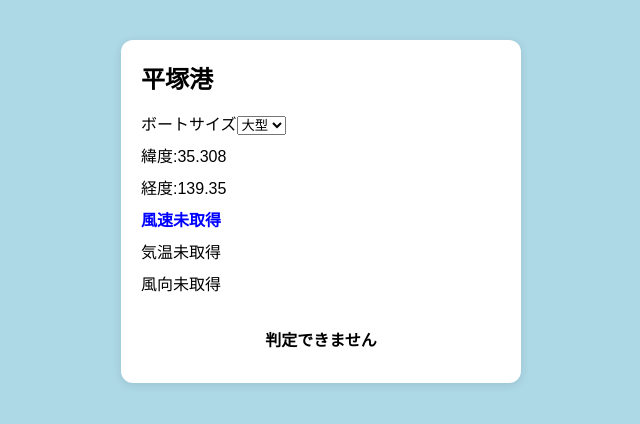
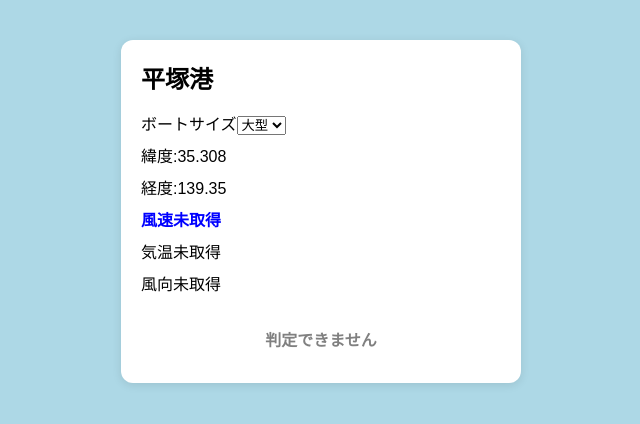
Before and after one commit to shunsekai/departure-checker, a React (Vite) app: page /ports/hiratsuka in a window 1280 px wide. Shown: the top 424 px of the page, without its empty margins (319-959 px from the left). Built offline with nearby package versions, Linux system fonts and the light colour scheme; no server answers.

Commit message:
判定ロジックを追加しました

```diff
--- a/src/pages/PortDetail.tsx
+++ b/src/pages/PortDetail.tsx
@@ -61,6 +61,16 @@ export default function PortDetail() {
       }
     }
   };
+  const status = departureStatus();
+  const statusClass =
+    status === "出港可能"
+      ? styles.safe
+      : status === "出港注意"
+        ? styles.warning
+        : status === "出港不可"
+          ? styles.danger
+          : styles.unknown;
+
   const getWindDirection = () => {
     if (windDirection === null) return;
     if (windDirection < 45 || windDirection >= 315) {
@@ -100,7 +110,7 @@ export default function PortDetail() {
           {getWindDirection()}
         </p>
       </div>
-      <p className={styles.status}>{departureStatus()}</p>
+      <p className={`${styles.status} ${statusClass}`}>{status}</p>
     </div>
   );
 }
--- a/src/pages/portDetail.module.css
+++ b/src/pages/portDetail.module.css
@@ -26,3 +26,12 @@
   font-weight: bold;
   text-align: center;
 }
+.safe {
+  color: green;
+}
+.warning {
+  color: orange;
+}
+.unknown {
+  color: gray;
+}
```
